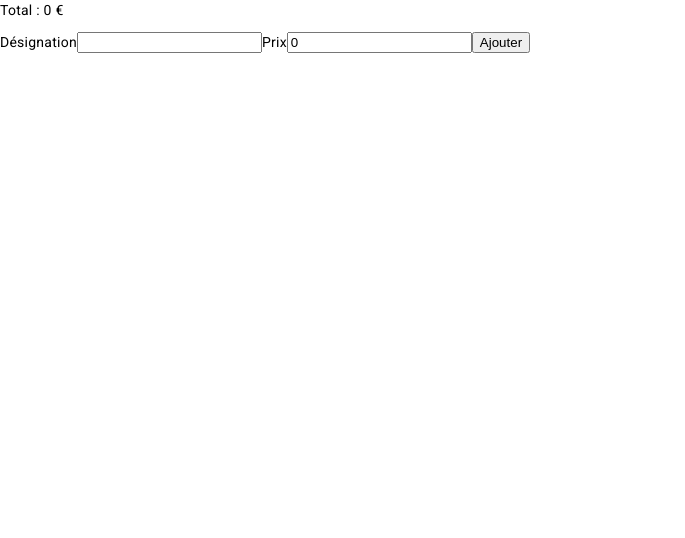
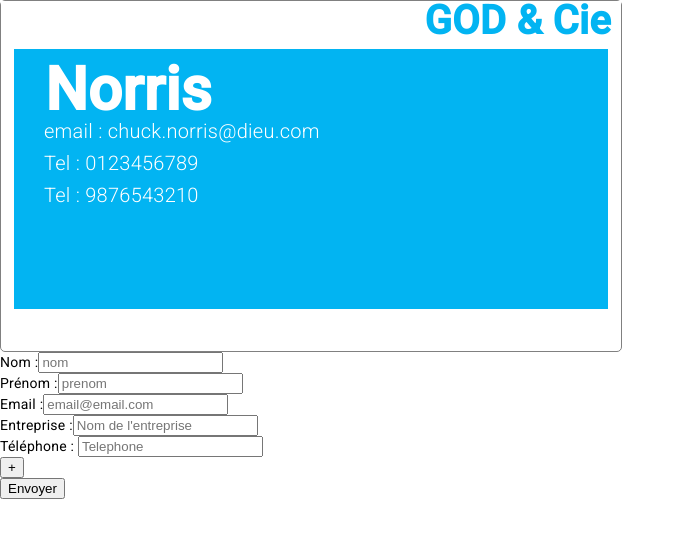
Before and after one commit to Gerob59/angular, an Angular app: page / in a window 1280 px wide. Shown: the top 538 px of the page, without its empty margins (0-685 px from the left). Built offline with nearby package versions, Linux system fonts and the light colour scheme.

Commit message:
form array

```diff
--- a/src/app/app.component.html
+++ b/src/app/app.component.html
@@ -1,5 +1,6 @@
-<app-form-builder-list></app-form-builder-list>
+<app-user-form></app-user-form>
 <!--
+    <app-form-builder-list></app-form-builder-list>
 <app-reactive-list-course></app-reactive-list-course>
 <app-bouton-menu></app-bouton-menu>
 <app-bouton-generique boutonTexte="Ping" alerteMessage="Pong"></app-bouton-generique>
--- a/src/app/app.module.ts
+++ b/src/app/app.module.ts
@@ -16,6 +16,7 @@ import { BoutonMenuComponent } from './components/bouton-menu/bouton-menu.compon
 import { ListeCoursesComponent } from './components/liste-courses/liste-courses.component';
 import { ReactiveListCourseComponent } from './components/reactive-list-course/reactive-list-course.component';
 import { FormBuilderListComponent } from './components/form-builder-list/form-builder-list.component';
+import { UserFormComponent } from './components/user-form/user-form.component';
 
 @NgModule({
   declarations: [
@@ -31,6 +32,7 @@ import { FormBuilderListComponent } from './components/form-builder-list/form-bu
     ListeCoursesComponent,
     ReactiveListCourseComponent,
     FormBuilderListComponent,
+    UserFormComponent,
   ],
   imports: [
     BrowserModule,
--- a/src/app/components/form-builder-list/form-builder-list.component.html
+++ b/src/app/components/form-builder-list/form-builder-list.component.html
@@ -5,11 +5,15 @@
 <p> Total : {{totalPrice}} €</p>
 
 <form [formGroup]="article" (ngSubmit)="onSubmit()">
-    <label>Désignation</label>
-    <input type="text" formControlName="designation">
-    <span *ngIf="submitted && !form['designation'].valid"> * Nom invalide </span>
-    <label>Prix</label>
-    <input type="number" formControlName="prix">
-    <span *ngIf="submitted && !form['prix'].valid"> * Prix invalide </span>
+    <div class="designation">
+        <label>Désignation</label>
+        <input type="text" placeholer="article" formControlName="designation">
+        <span *ngIf="submitted && !form['designation'].valid"> * Nom invalide </span>
+    </div>
+    <div class="prix">
+        <label>Prix</label>
+        <input type="number" formControlName="prix">
+        <span *ngIf="submitted && !form['prix'].valid"> * Prix invalide </span>
+    </div>
     <button type="submit">Ajouter</button>
 </form>
--- a/src/app/components/form-builder-list/form-builder-list.component.ts
+++ b/src/app/components/form-builder-list/form-builder-list.component.ts
@@ -18,7 +18,7 @@ export class FormBuilderListComponent {
 
   constructor(private formBuilder: FormBuilder) {}
 
-  private addArticle() {
+  private addArticle(): void {
     this.articles.push(this.article.value);
     this.article.reset();
     this.submitted = false;
--- /dev/null
+++ b/src/app/components/user-form/user-form.component.html
@@ -0,0 +1,78 @@
+<div class="container" *ngFor="let user of users">
+    <div class="background">
+        <div class="card-header">
+            {{user.entreprise}}
+            <div class="card">
+                <div class="name">
+                    {{user.name}} {{user.nom}}
+                </div>
+                <div class="info">
+                    <p>email : {{user.email}}</p>
+                    <p *ngFor="let telephone of user.telephones">Tel : {{telephone}}</p>
+                </div>
+            </div>
+        </div>
+    </div>
+</div>
+
+<div>
+    <form [formGroup]="userForm" (ngSubmit)="onSubmit()">
+        <div>
+            <label for="nom">Nom :</label>
+            <input type="text" id="nom" formControlName="nom" placeholder="nom" />
+            <span *ngIf="submitted && form['nom'].invalid">
+                <span *ngIf="form['nom'].hasError('minlength')">* Le nom doit contenir au minimum 1 caractère.</span>
+                <span *ngIf="!form['nom'].value">* Nom obligatoire</span>
+            </span>
+        </div>
+
+        <div>
+            <label for="prenom">Prénom :</label>
+            <input type="text" id="prenom" formControlName="prenom" placeholder="prenom" />
+            <span *ngIf="submitted && form['prenom'].invalid">
+                <span *ngIf="form['prenom'].hasError('minlength')">* Le prénom doit contenir au minimum 1
+                    caractères.</span>
+                <span *ngIf="!form['prenom'].value">* Prénom obligatoire</span>
+            </span>
+        </div>
+
+        <div>
+            <label for="email">Email :</label>
+            <input type="email" id="email" formControlName="email" placeholder="email@email.com" />
+            <span *ngIf="submitted && form['email'].invalid">
+                <span *ngIf="form['email'].hasError('email')">* Email invalide.</span>
+                <span *ngIf="!form['email'].value">* Email obligatoire</span>
+            </span>
+        </div>
+
+        <div>
+            <label for="entreprise">Entreprise :</label>
+            <input type="text" id="entreprise" formControlName="entreprise" placeholder="Nom de l'entreprise" />
+            <span *ngIf="submitted && form['entreprise'].invalid">
+                <span *ngIf="form['entreprise'].hasError('minlength')">* Le nom de votre entreprise doit contenir au
+                    minimum 2 charactères.</span>
+                <span *ngIf="!form['entreprise'].value">* Entreprise obligatoire</span>
+            </span>
+        </div>
+        <div formArrayName="telephones">
+            <div *ngFor="let telephone of telephones.controls; let i = index">
+                <label for="telephone">Téléphone : </label>
+                <input type="tel" [formControlName]="i" id="telephone" placeholder="Telephone">
+                <span *ngIf="submitted && telephone.invalid">
+                    <span *ngIf="telephone.hasError('minlength')">
+                        * Telephone doit contenir 10 chiffres
+                    </span>
+                    <span *ngIf="telephone.hasError('maxlength')">
+                        * Telephone doit contenir 10 chiffres
+                    </span>
+                    <span *ngIf="!telephone.value">
+                        * Telephone est obligatoire
+                    </span>
+                </span>
+            </div>
+            <button type="button" (click)="addTelephone()">+</button>
+            <button *ngIf="telephones.length > 1" type="button" (click)="removeTelephone()"> - </button>
+        </div>
+        <button type="submit">Envoyer</button>
+    </form>
+</div>
--- /dev/null
+++ b/src/app/components/user-form/user-form.component.scss
@@ -0,0 +1,43 @@
+.background {
+  width: 620px;
+  height: 350px;
+  background-color: #ffffff;
+  border-radius: 5px;
+  border: 1px solid grey;
+}
+
+.card-header {
+  background-color: #ffffff;
+  height: 100px;
+  text-align: right;
+  font-size: 40px;
+  padding: 10px;
+  font-weight: 600;
+  color: #02b4f2;
+}
+
+.name {
+  font-size: 60px;
+  padding: 1px;
+  font-weight: 600;
+  color: #ffffff;
+}
+
+.card {
+  height: 200px;
+  margin-top: 15px;
+  border: 3px solid white;
+  background-color: #02b4f2;
+  padding: 30px;
+  color: white;
+  text-align: left;
+  font-weight: 500;
+}
+
+.info {
+  color: white;
+  margin-top: 20px;
+  text-align: left;
+  font-weight: 150;
+  font-size: 20px;
+}
--- /dev/null
+++ b/src/app/components/user-form/user-form.component.ts
@@ -0,0 +1,82 @@
+import { Component } from '@angular/core';
+import { FormArray, FormBuilder, FormGroup, Validators } from '@angular/forms';
+
+@Component({
+  selector: 'app-user-form',
+  templateUrl: './user-form.component.html',
+  styleUrls: ['./user-form.component.scss'],
+})
+export class UserFormComponent {
+  users: any[] = [
+    {
+      nom: 'Norris',
+      prenom: 'Chuck',
+      email: 'chuck.norris@dieu.com',
+      telephones: ['0123456789', '9876543210'],
+      entreprise: 'GOD & Cie',
+    },
+  ];
+
+  userForm: FormGroup = this.formBuilder.group({
+    nom: ['', [Validators.required, Validators.minLength(1)]],
+    prenom: ['', [Validators.required, Validators.minLength(1)]],
+    email: ['', [Validators.required, Validators.email]],
+    telephones: this.formBuilder.array([
+      this.formBuilder.control('', [
+        Validators.required,
+        Validators.minLength(10),
+        Validators.maxLength(10),
+      ]),
+    ]),
+    entreprise: ['', [Validators.required, Validators.minLength(1)]],
+  });
+
+  submitted: boolean = false;
+
+  constructor(private formBuilder: FormBuilder) {}
+
+  public addUser(): void {
+    this.users.push(this.userForm.value);
+    this.userForm.reset();
+    this.submitted = false;
+  }
+
+  public onSubmit(): void {
+    this.submitted = true;
+    if (this.userForm.valid) this.addUser();
+  }
+
+  /**
+   *
+   */
+  public get form() {
+    return this.userForm.controls;
+  }
+
+  /**
+   * Méthode pour controller
+   */
+  public get telephones(): FormArray {
+    return this.userForm.get('telephones') as FormArray;
+  }
+
+  /**
+   * Méthode pour ajouter un champ téléphone
+   */
+  public addTelephone(): void {
+    this.telephones.push(
+      this.formBuilder.control('', [
+        Validators.required,
+        Validators.minLength(10),
+        Validators.maxLength(10),
+      ])
+    );
+  }
+
+  /**
+   * Méthode pour supprimer un champ téléphone
+   */
+  public removeTelephone(): void {
+    this.telephones.removeAt(this.telephones.length - 1);
+  }
+}
```
Also changed, not shown: 1 other file (tests, documents, lock files or other folders).
